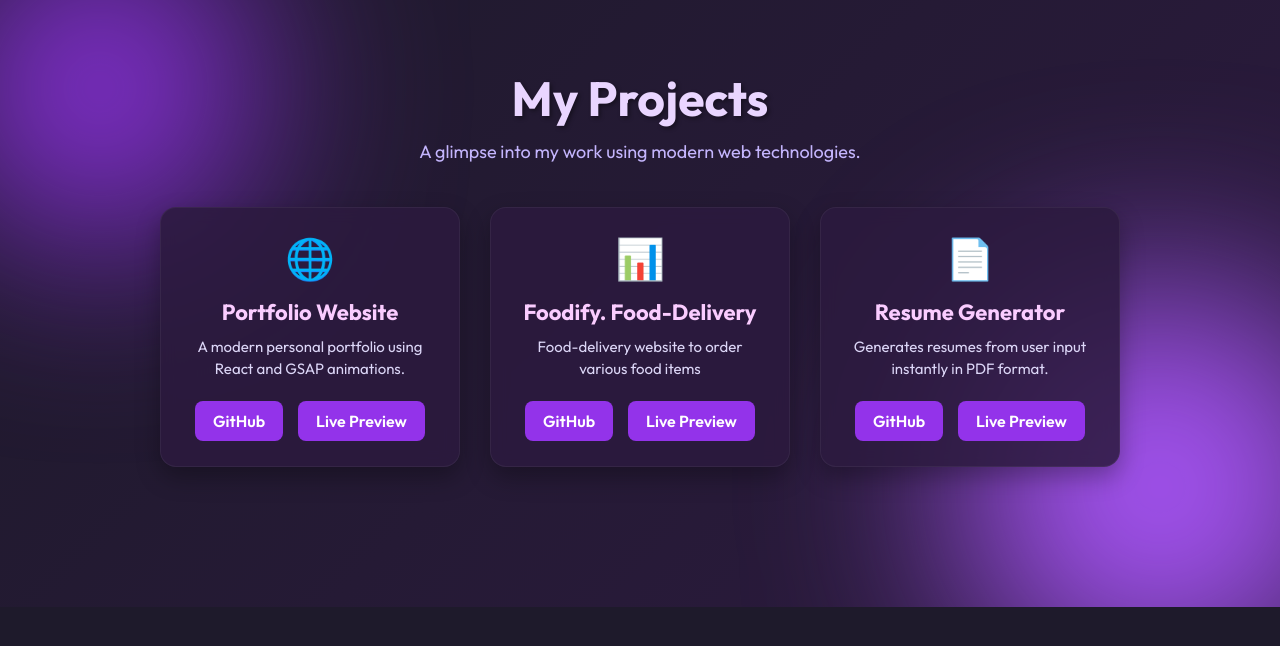
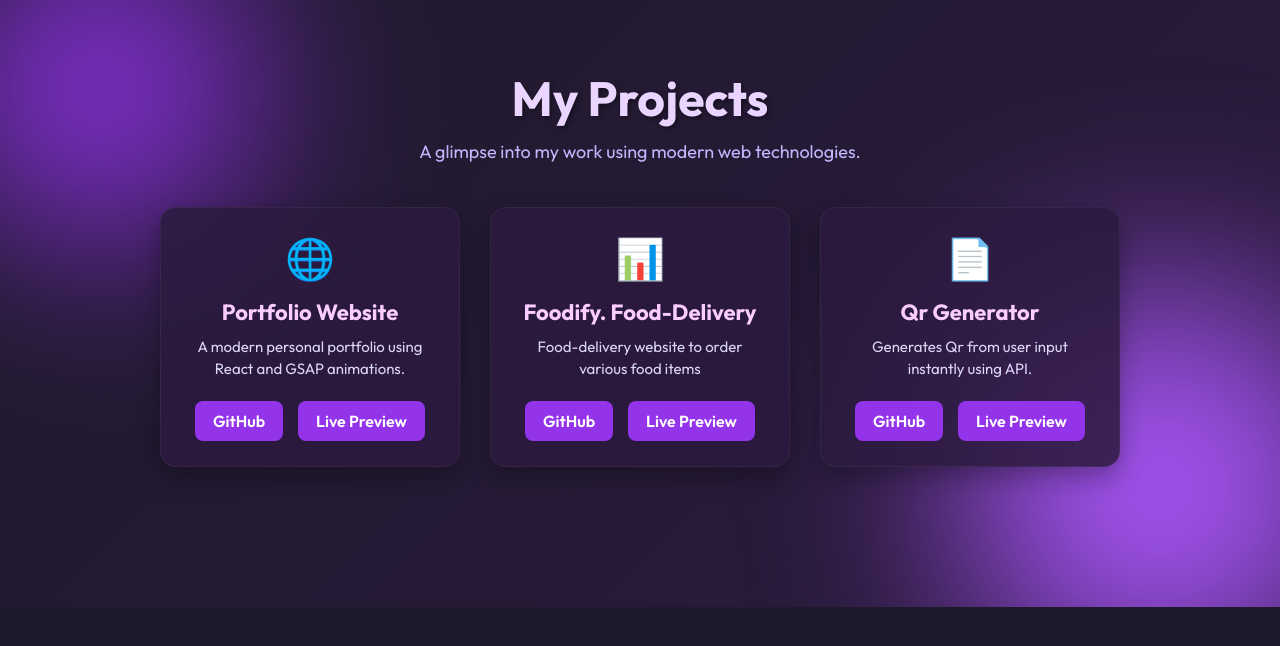
Before and after one commit to majji-chidvilash-ashok-raj/portfolio-chidvilashmajji, a React (Vite) app: page / in a window 1280 px wide. Shown: the part 2422-3068 px from the top of the page. Built offline with nearby package versions, Linux system fonts and the light colour scheme.

Commit message:
deployment

```diff
--- a/src/components/Projects/Project.jsx
+++ b/src/components/Projects/Project.jsx
@@ -9,7 +9,7 @@ const projects = [
   {
     title: 'Portfolio Website',
     description: 'A modern personal portfolio using React and GSAP animations.',
-    github: 'https://github.com/yourusername/portfolio',
+    github: 'https://github.com/majji-chidvilash-ashok-raj/portfolio-chidvilashmajji',
     live: '#',
     icon: '🌐',
   },
@@ -21,10 +21,10 @@ const projects = [
     icon: '📊',
   },
   {
-    title: 'Resume Generator',
-    description: 'Generates resumes from user input instantly in PDF format.',
-    github: 'https://github.com/yourusername/resume-generator',
-    live: 'https://your-resume-link.com',
+    title: 'Qr Generator',
+    description: 'Generates Qr from user input instantly using API.',
+    github: 'https://github.com/majji-chidvilash-ashok-raj/QR-Generator',
+    live: 'https://majji-chidvilash-ashok-raj.github.io/QR-Generator/',
     icon: '📄',
   },
 ];
```
